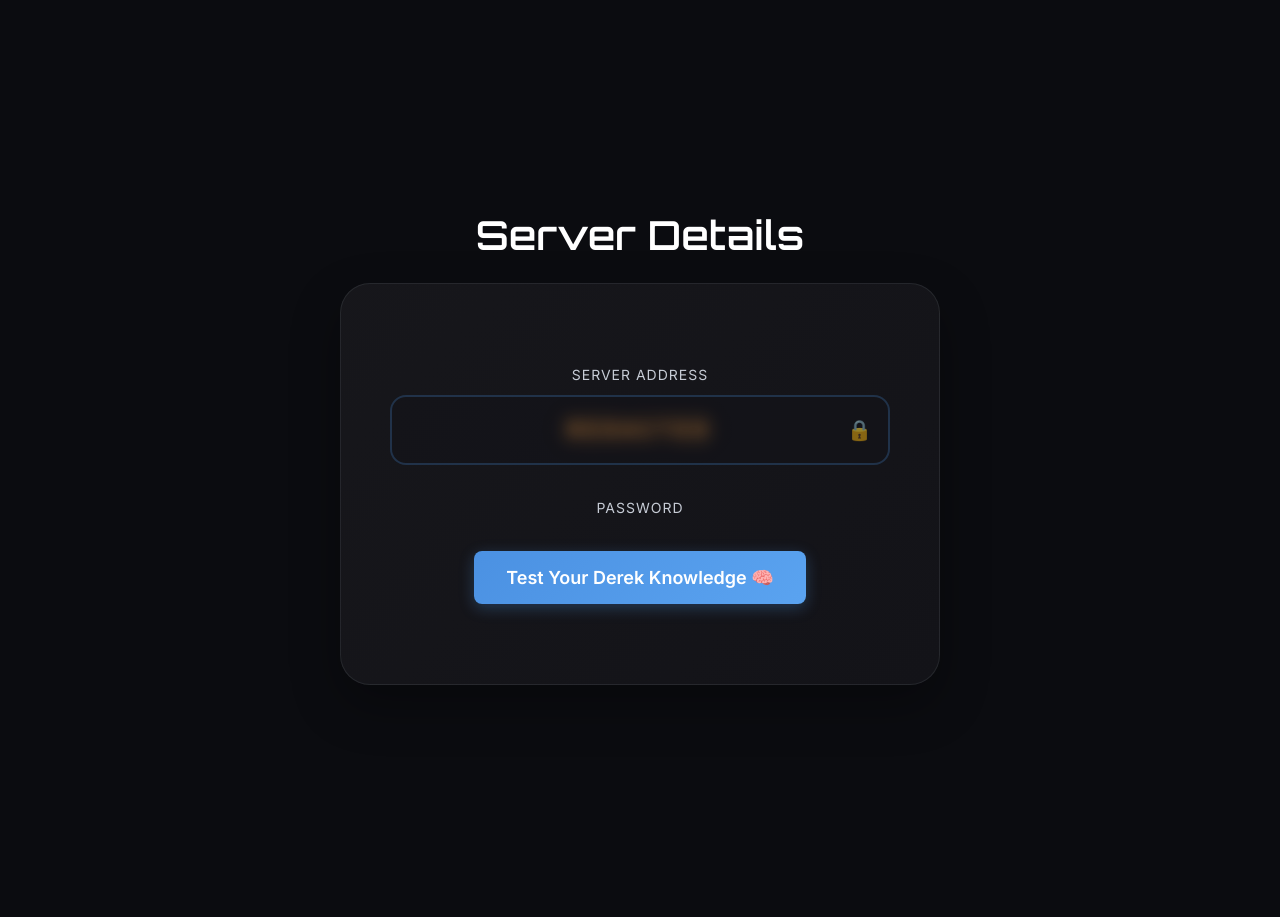
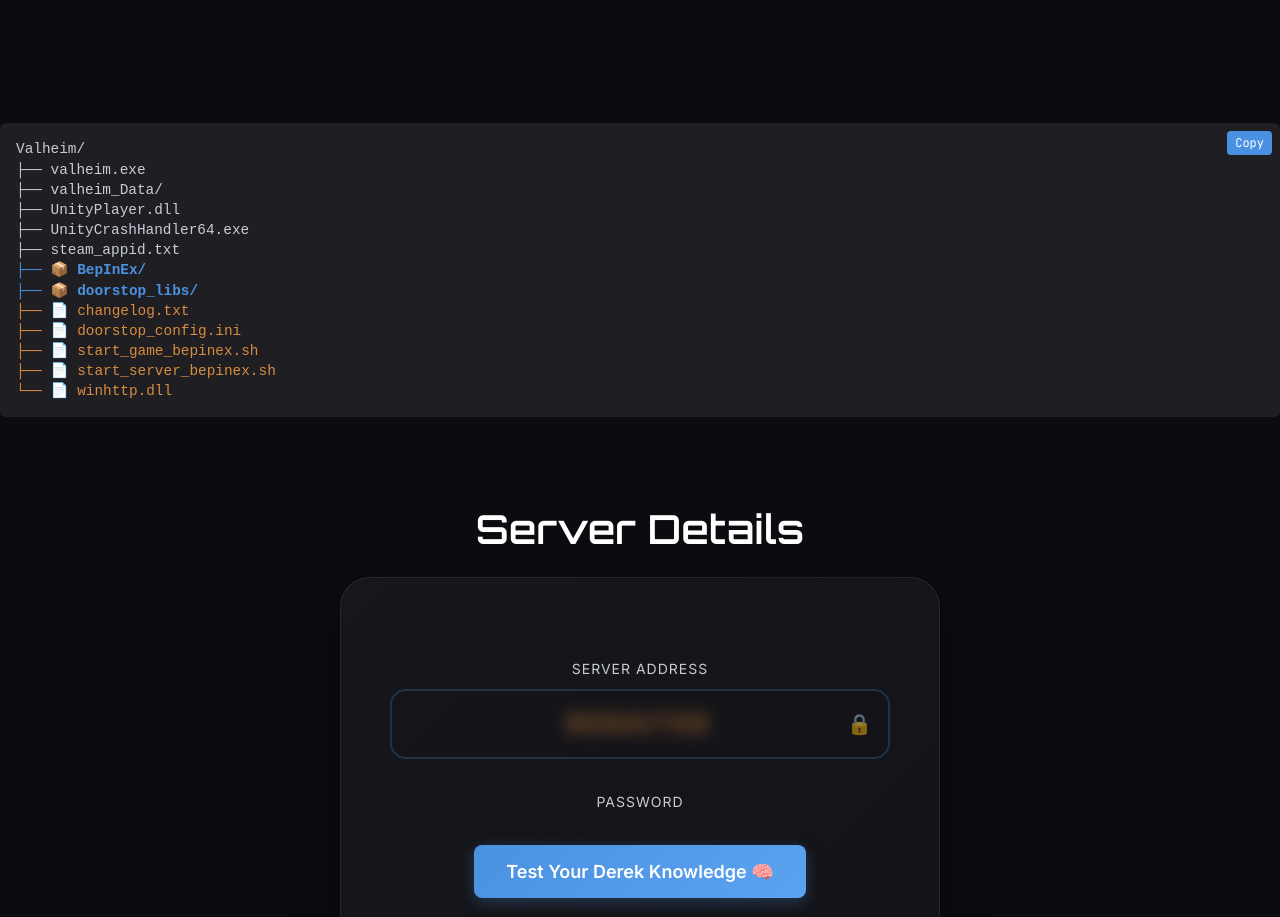
Before and after one commit to chreez/deep-space-10-website, a React (Vite) app: page / in a window 1280 px wide. Shown: the part 1420-2337 px from the top of the page. Before the commit the page ends 2265 px from the top, so only its background shows below. Built offline with nearby package versions, Linux system fonts and the light colour scheme.

Commit message:
Add directory tree component

```diff
--- a/src/App.tsx
+++ b/src/App.tsx
@@ -2,6 +2,7 @@
 import SetupInstructions from './components/SetupInstructions'
 import ServerDetails from './components/ServerDetails'
 import Background from './components/Background'
+import DirectoryTree from './components/DirectoryTree'
 
 function App() {
   return (
@@ -10,6 +11,7 @@
       <Hero />
       <main>
         <SetupInstructions />
+        <DirectoryTree />
         <ServerDetails />
       </main>
     </>
--- /dev/null
+++ b/src/components/DirectoryTree.css
@@ -0,0 +1,72 @@
+.file-tree-container {
+  position: relative;
+  font-family: "JetBrains Mono", monospace;
+  background: var(--meteor-gray);
+  padding: 1rem;
+  border-radius: 6px;
+  overflow-x: auto;
+}
+
+.file-tree {
+  margin: 0;
+  white-space: pre;
+  font-size: 0.9rem;
+  line-height: 1.4;
+}
+
+.copy-btn {
+  position: absolute;
+  top: 0.5rem;
+  right: 0.5rem;
+  background: var(--runestone-blue);
+  color: white;
+  border: none;
+  padding: 0.25rem 0.5rem;
+  font-size: 0.75rem;
+  border-radius: 4px;
+  cursor: pointer;
+}
+
+.file-tree span {
+  transition: transform 0.2s ease, opacity 0.2s ease;
+}
+
+.modpack:hover span {
+  transform: scale(1.05);
+  opacity: 0.9;
+}
+
+.modpack {
+  font-weight: bold;
+  color: var(--runestone-blue);
+  position: relative;
+}
+
+.modpack-file {
+  color: var(--solar-flare-amber);
+}
+
+.tooltip {
+  position: absolute;
+  left: 100%;
+  top: 50%;
+  transform: translate(0, -50%);
+  background: var(--meteor-gray);
+  color: var(--moonstone-steel);
+  padding: 0.25rem 0.5rem;
+  border-radius: 4px;
+  white-space: nowrap;
+  opacity: 0;
+  pointer-events: none;
+  transition: opacity 0.2s;
+  margin-left: 0.5rem;
+  font-size: 0.75rem;
+}
+
+.modpack:hover .tooltip {
+  opacity: 1;
+}
+
+.existing {
+  color: var(--moonstone-steel);
+}
--- /dev/null
+++ b/src/components/DirectoryTree.tsx
@@ -0,0 +1,38 @@
+import { useRef } from 'react'
+import { copyToClipboard } from '../utils/clipboard'
+import './DirectoryTree.css'
+
+function DirectoryTree() {
+  const treeRef = useRef<HTMLPreElement>(null)
+
+  const handleCopy = async () => {
+    if (treeRef.current) {
+      await copyToClipboard(treeRef.current.innerText)
+    }
+  }
+
+  return (
+    <div className="file-tree-container">
+      <button className="copy-btn" onClick={handleCopy} aria-label="Copy folder structure">Copy</button>
+      <pre ref={treeRef} className="file-tree" aria-label="Valheim directory layout">
+        <code>
+          <span className="existing">Valheim/</span>{"\n"}
+          <span className="existing">├── valheim.exe</span>{"\n"}
+          <span className="existing">├── valheim_Data/</span>{"\n"}
+          <span className="existing">├── UnityPlayer.dll</span>{"\n"}
+          <span className="existing">├── UnityCrashHandler64.exe</span>{"\n"}
+          <span className="existing">├── steam_appid.txt</span>{"\n"}
+          <span className="modpack">├── 📦 BepInEx/<span className="tooltip">Included in the Deep Space 10 modpack</span></span>{"\n"}
+          <span className="modpack">├── 📦 doorstop_libs/<span className="tooltip">Included in the Deep Space 10 modpack</span></span>{"\n"}
+          <span className="modpack-file">├── 📄 changelog.txt<span className="tooltip">Included in the Deep Space 10 modpack</span></span>{"\n"}
+          <span className="modpack-file">├── 📄 doorstop_config.ini<span className="tooltip">Included in the Deep Space 10 modpack</span></span>{"\n"}
+          <span className="modpack-file">├── 📄 start_game_bepinex.sh<span className="tooltip">Included in the Deep Space 10 modpack</span></span>{"\n"}
+          <span className="modpack-file">├── 📄 start_server_bepinex.sh<span className="tooltip">Included in the Deep Space 10 modpack</span></span>{"\n"}
+          <span className="modpack-file">└── 📄 winhttp.dll<span className="tooltip">Included in the Deep Space 10 modpack</span></span>
+        </code>
+      </pre>
+    </div>
+  )
+}
+
+export default DirectoryTree
```
